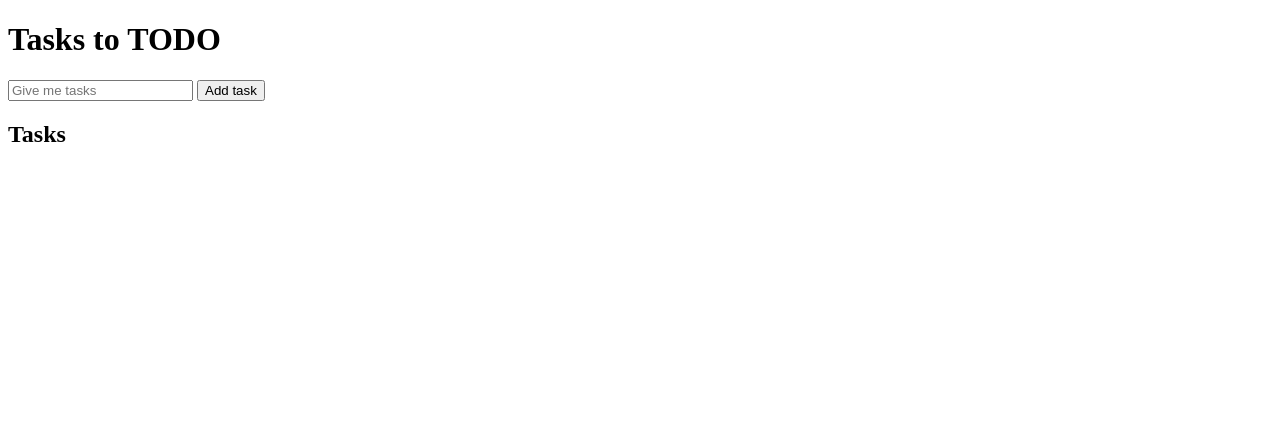
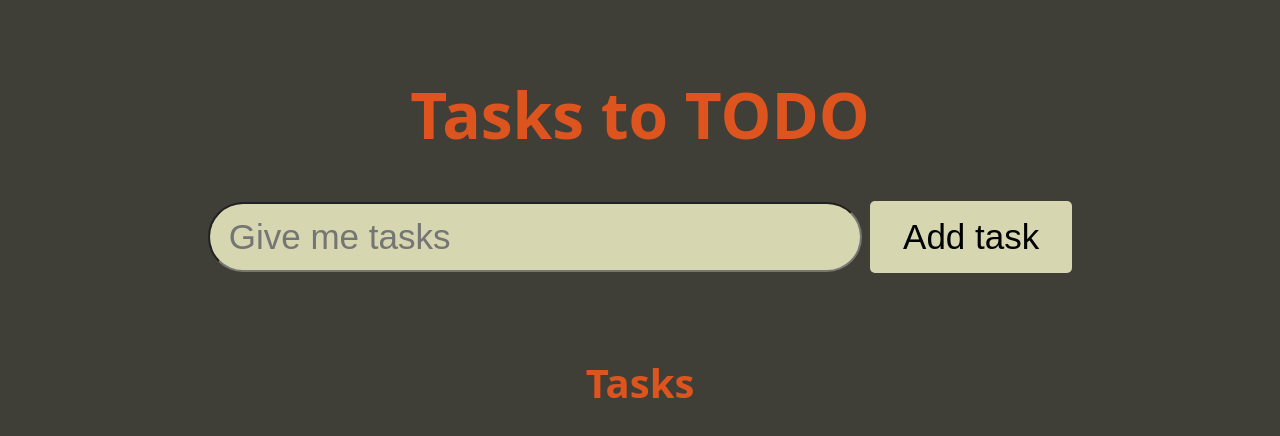
Before and after one commit to dryruffian/A-simple-TODO-app, a plain HTML site: page index.html in a window 1280 px wide. Drawn offline with Linux system fonts and the light colour scheme.

Commit message:
Added some css to it

```diff
--- a/main.css
+++ b/main.css
@@ -1,60 +1,52 @@
-/* :root {
-	--dark: #374151;
-	--darker: #1F2937;
-	--darkest: #111827;
-	--grey: #6B7280;
-	--pink: #EC4899;
-	--purple: #8B5CF6;
-	--light: #EEE;
+body {
+    font-family: system-ui, -apple-system, BlinkMacSystemFont, 'Segoe UI', Roboto, Oxygen, Ubuntu, Cantarell, 'Open Sans', 'Helvetica Neue', sans-serif, sans-serif; /* Replace 'Your Chosen Font' with the desired font name */
+    background-color: #3f3f37;
+    color:#de541e ;
 }
 
-*{
-    box-sizing: border-box;
-    margin: 0;
-    font-family: 'Fira sans','sans-serif';
+header {
+    font-size: xx-large;
+    font-weight: 100;
+    text-align: center;
+    padding: 20px; /* Optional: Add some padding for better visual appearance */
 }
 
-body {
-    display: flex;
-    flex-direction: column;
-    min-height: 100vh;
-    background: var(--dark);
-    color: #fff;
+
+
+
+#new-task-input {
+    width: 50%;
+    height: 28px;
+    margin-bottom: 10px;
+    padding: 19px;
+    box-sizing: content-box;
+    border-radius: 50px;
+    background-color:#d6d6b1 ;
+    font-size: 35px;
 }
 
-header{
-    padding: 2rem 1rem;
-    max-width: 800px;
-    width: 100%;
-    margin:0 auto;
+#new-task-submit {
+    background-color: #d6d6b1;
+    color: black;
+    border: none;
+    padding: 16px 33px;;
+    text-align: center;
+    text-decoration: none;
+    display: inline-block;
+    font-size: 35px;
+    cursor: pointer;
+    border-radius: 5px;
 }
 
-header h1{
-    font-size: 2.5rem;
-    font-weight: 300;
-    color: var(--grey);
-    margin-bottom: 1rem;
+main {
+    text-align: center;
+    padding: 20px;    /* Optional: Add some padding for better visual appearance */
 }
 
-#new-task-form{
-    display: flex;
+main h2{
+    font-size: 40px;
 }
 
-input,button{
-    appearance: none;
-    border: none;
-    outline: none;
-    background: none;
+.content{
+    font-size: 50px;
 }
-
-#new-task-input{
-    flex: 1 1 0%;
-    background-color: var(--darker);
-    padding: 1rem;
-    margin-right: 1rem;
-    border-radius: 1rem;
-    color: var(--light);
-    font-size: 1.25rem;
-}
-
- */
```
Also changed, not shown: main.js (line endings or trailing spaces).
